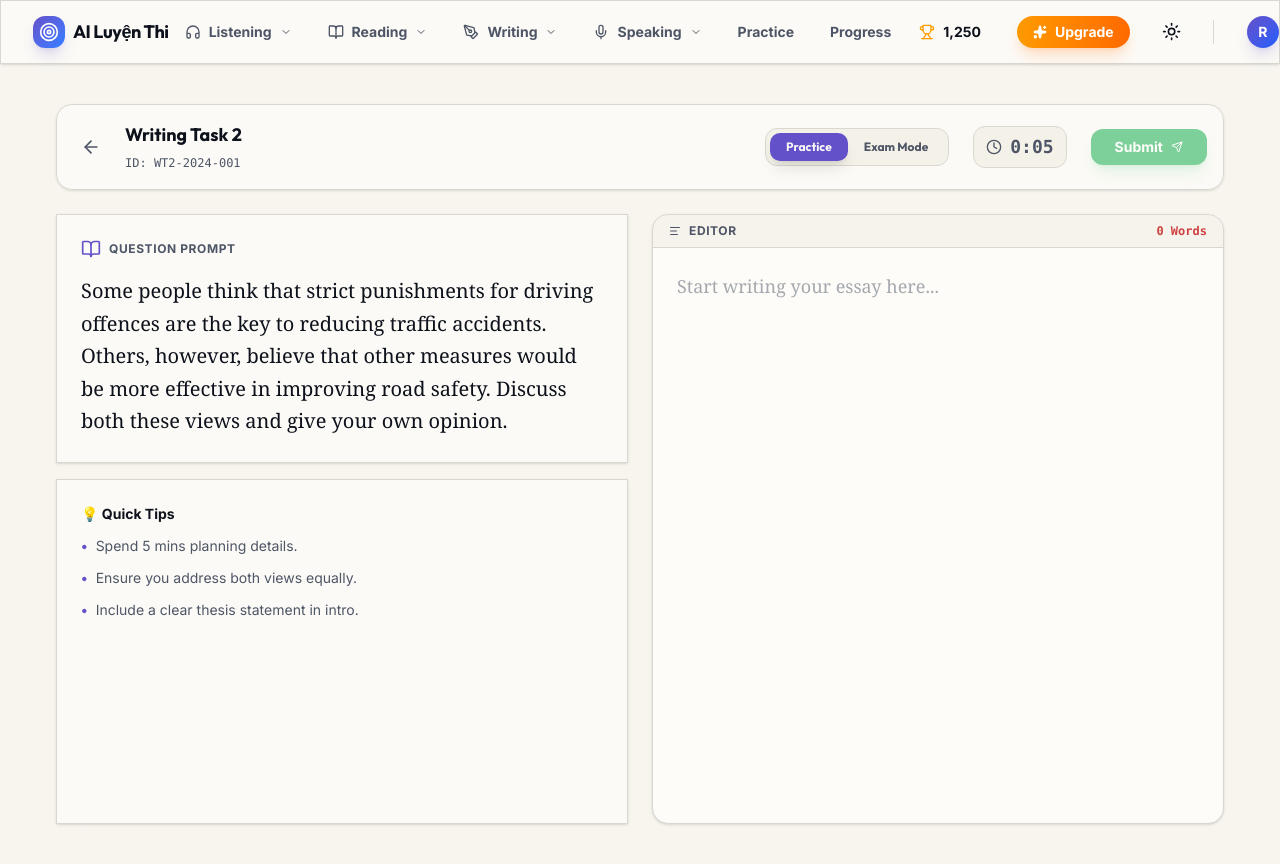
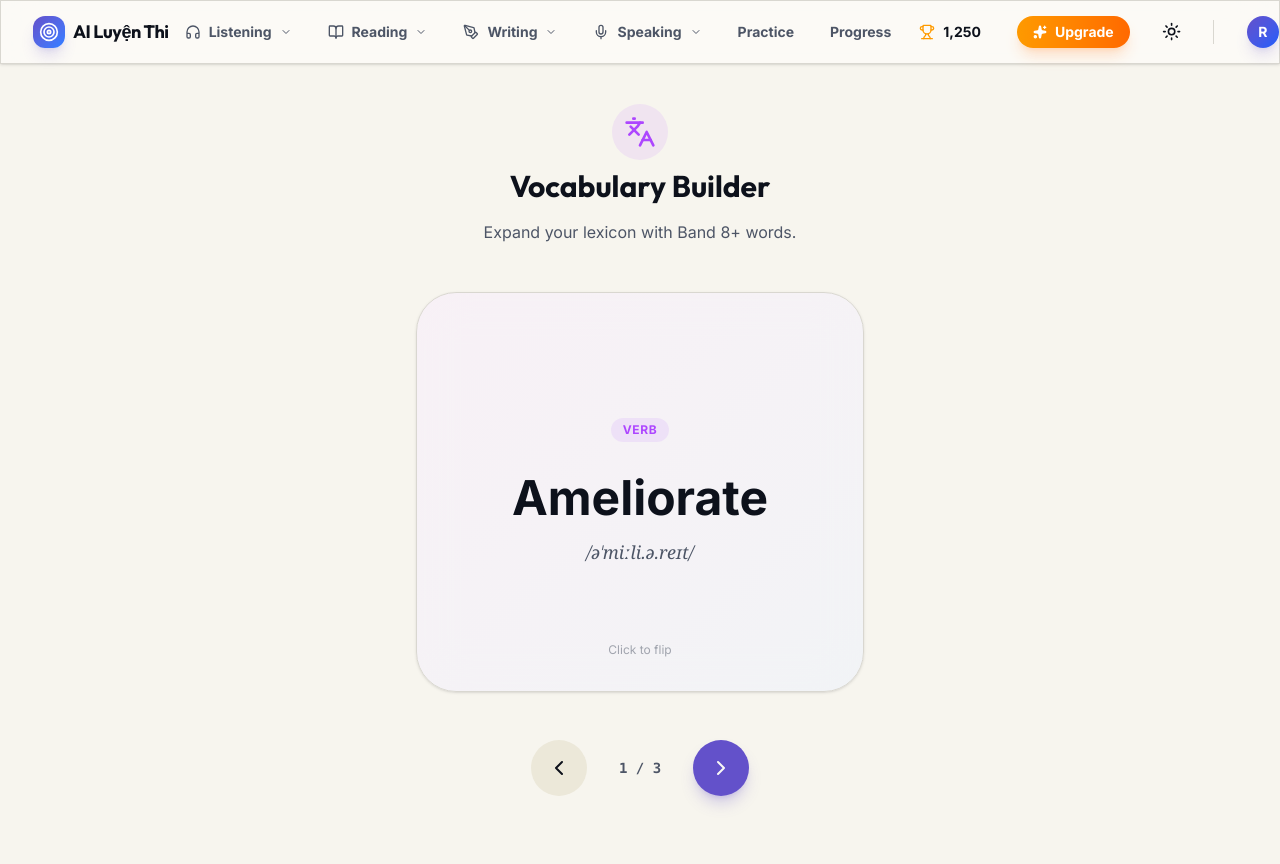
Before and after one commit to khanhnguyendev/ailuyenthi, a Next.js app: page /skills/writing/vocab in a window 1280 px wide. Shown: the top 864 px of the page. Built offline with nearby package versions, Linux system fonts and the light colour scheme.

Commit message:
feat: implement writing vocabulary builder page

```diff
--- /dev/null
+++ b/src/app/(dashboard)/skills/writing/vocab/page.tsx
@@ -0,0 +1,121 @@
+"use client";
+
+import { Languages, RotateCcw, ChevronRight, ChevronLeft, Lightbulb } from "lucide-react";
+import { useState } from "react";
+import { motion, AnimatePresence } from "framer-motion";
+
+export default function WritingVocabPage() {
+    const [isFlipped, setIsFlipped] = useState(false);
+    const [currentIndex, setCurrentIndex] = useState(0);
+
+    const cards = [
+        {
+            word: "Ameliorate",
+            type: "verb",
+            pronunciation: "/əˈmiːli.ə.reɪt/",
+            definition: "To make a bad or unpleasant situation better.",
+            example: "Foreign aid is badly needed to ameliorate the effects of the drought.",
+            synonyms: ["Improve", "Enhance", "Alleviate"]
+        },
+        {
+            word: "Detrimental",
+            type: "adjective",
+            pronunciation: "/ˌdet.rɪˈmen.təl/",
+            definition: "Causing harm or damage.",
+            example: "These chemicals have a detrimental effect on the environment.",
+            synonyms: ["Harmful", "Damaging", "Injurious"]
+        },
+        {
+            word: "Ubiquitous",
+            type: "adjective",
+            pronunciation: "/juːˈbɪk.wɪ.təs/",
+            definition: "Seeming to be everywhere.",
+            example: "Mobile phones have become ubiquitous in daily life.",
+            synonyms: ["Omnipresent", "Pervasive", "Universal"]
+        }
+    ];
+
+    const handleNext = () => {
+        setIsFlipped(false);
+        setCurrentIndex((prev) => (prev + 1) % cards.length);
+    };
+
+    const handlePrev = () => {
+        setIsFlipped(false);
+        setCurrentIndex((prev) => (prev - 1 + cards.length) % cards.length);
+    };
+
+    const card = cards[currentIndex];
+
+    return (
+        <div className="container mx-auto p-6 max-w-4xl flex flex-col items-center justify-center min-h-[calc(100vh-100px)] space-y-12">
+
+            <div className="text-center space-y-4">
+                <div className="inline-flex p-3 bg-purple-500/10 rounded-full mb-2">
+                    <Languages className="w-8 h-8 text-purple-500" />
+                </div>
+                <h1 className="text-3xl font-bold font-outfit text-foreground">Vocabulary Builder</h1>
+                <p className="text-muted-foreground">Expand your lexicon with Band 8+ words.</p>
+            </div>
+
+            {/* 3D Flip Card Container */}
+            <div className="perspective-1000 w-full max-w-md h-[400px] cursor-pointer" onClick={() => setIsFlipped(!isFlipped)}>
+                <motion.div
+                    className="relative w-full h-full preserve-3d transition-all duration-500"
+                    animate={{ rotateY: isFlipped ? 180 : 0 }}
+                    transition={{ duration: 0.6, type: "spring", stiffness: 260, damping: 20 }}
+                >
+                    {/* Front */}
+                    <div className="absolute inset-0 backface-hidden glass rounded-[2.5rem] border border-purple-500/20 flex flex-col items-center justify-center p-8 bg-gradient-to-br from-purple-500/5 to-blue-500/5 shadow-xl">
+                        <span className="px-3 py-1 rounded-full bg-purple-500/10 text-purple-500 text-xs font-bold uppercase tracking-wider mb-8">{card.type}</span>
+                        <h2 className="text-5xl font-bold text-foreground mb-4">{card.word}</h2>
+                        <p className="text-lg text-muted-foreground font-serif italic">{card.pronunciation}</p>
+
+                        <div className="absolute bottom-8 flex flex-col items-center animate-bounce text-muted-foreground/50 text-xs">
+                            <span>Click to flip</span>
+                        </div>
+                    </div>
+
+                    {/* Back */}
+                    <div className="absolute inset-0 backface-hidden rotate-y-180 glass rounded-[2.5rem] border border-blue-500/20 flex flex-col items-center justify-center p-8 bg-background shadow-xl">
+                        <div className="text-center space-y-6">
+                            <div>
+                                <h3 className="text-xs font-bold text-muted-foreground uppercase mb-2">Definition</h3>
+                                <p className="text-lg text-foreground font-medium leading-relaxed">{card.definition}</p>
+                            </div>
+
+                            <div className="p-4 bg-secondary/50 rounded-xl relative">
+                                <h3 className="text-xs font-bold text-muted-foreground uppercase mb-2 flex items-center justify-center gap-1">
+                                    <Lightbulb className="w-3 h-3 text-yellow-500" /> Example
+                                </h3>
+                                <p className="text-sm text-foreground/80 italic">"{card.example}"</p>
+                            </div>
+
+                            <div>
+                                <h3 className="text-xs font-bold text-muted-foreground uppercase mb-2">Synonyms</h3>
+                                <div className="flex flex-wrap justify-center gap-2">
+                                    {card.synonyms.map(syn => (
+                                        <span key={syn} className="px-2 py-1 rounded bg-secondary text-xs text-foreground">{syn}</span>
+                                    ))}
+                                </div>
+                            </div>
+                        </div>
+                    </div>
+                </motion.div>
+            </div>
+
+            {/* Controls */}
+            <div className="flex items-center gap-8">
+                <button onClick={handlePrev} className="p-4 rounded-full bg-secondary hover:bg-secondary/80 text-foreground transition-colors">
+                    <ChevronLeft className="w-6 h-6" />
+                </button>
+                <div className="font-mono text-sm font-bold text-muted-foreground">
+                    {currentIndex + 1} / {cards.length}
+                </div>
+                <button onClick={handleNext} className="p-4 rounded-full bg-primary hover:bg-primary/90 text-primary-foreground shadow-lg shadow-primary/25 transition-colors">
+                    <ChevronRight className="w-6 h-6" />
+                </button>
+            </div>
+        </div>
+    );
+}
```
